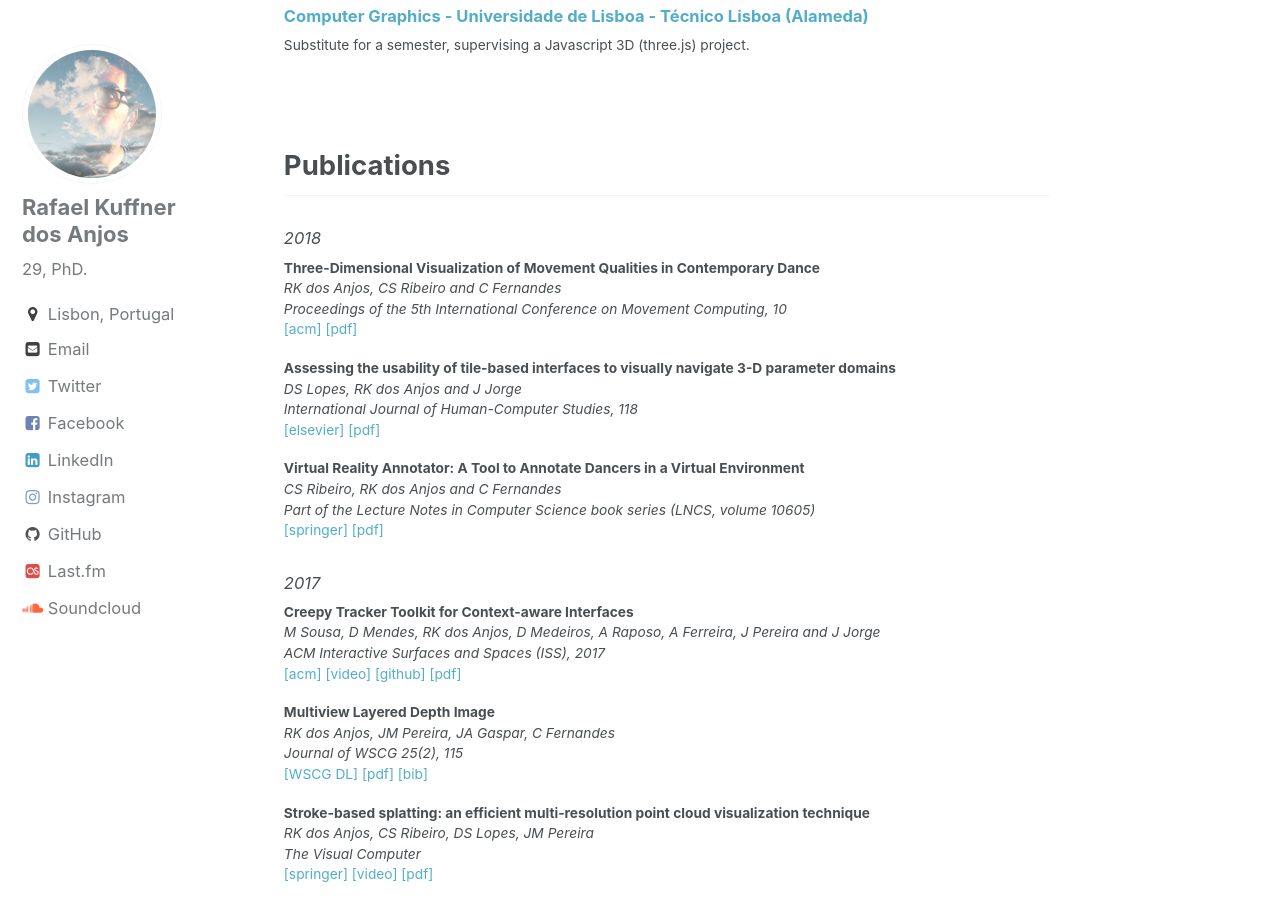
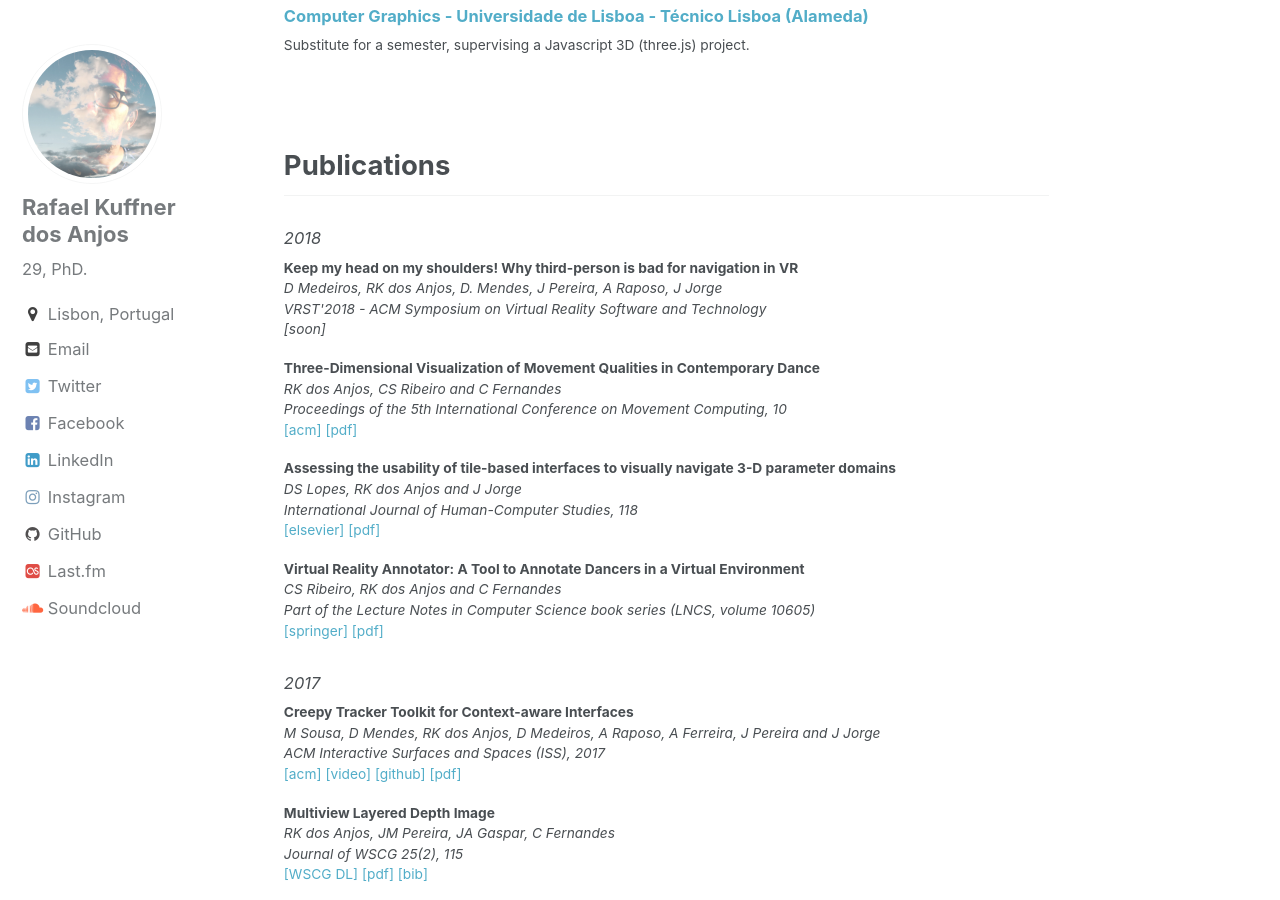
Before and after one commit to rafaelkuffner/rafaelkuffner.github.io, a Jekyll site: the page built from index.html, in a window 1280 px wide and 900 px high, scrolled down 1928 px. Built offline with Jekyll 4.4.1, drawn with Linux system fonts in a browser that asks for light colours; the list of posts is cut into pages by our own code.

Commit message:
Paper++ baby
VRST Coming soon!

```diff
--- a/index.html
+++ b/index.html
@@ -79,6 +79,12 @@ Computer Graphics - Universidade de Lisboa - Técnico Lisboa (Alameda)</a>
 <h2 id="publications">Publications</h2>
 
 <h5>2018</h5>
+
+<p><b>Keep my head on my shoulders! Why third-person is bad for navigation in VR</b></br>
+<i>D Medeiros, RK dos Anjos, D. Mendes, J Pereira, A Raposo, J Jorge</i></br>
+<i>VRST'2018 - ACM Symposium on Virtual Reality Software and Technology</i></br>
+<i>[soon]</i>
+</p>
 
 <p><b>Three-Dimensional Visualization of Movement Qualities in Contemporary Dance</b></br>
 <i>RK dos Anjos, CS Ribeiro and C Fernandes</i></br>
```
